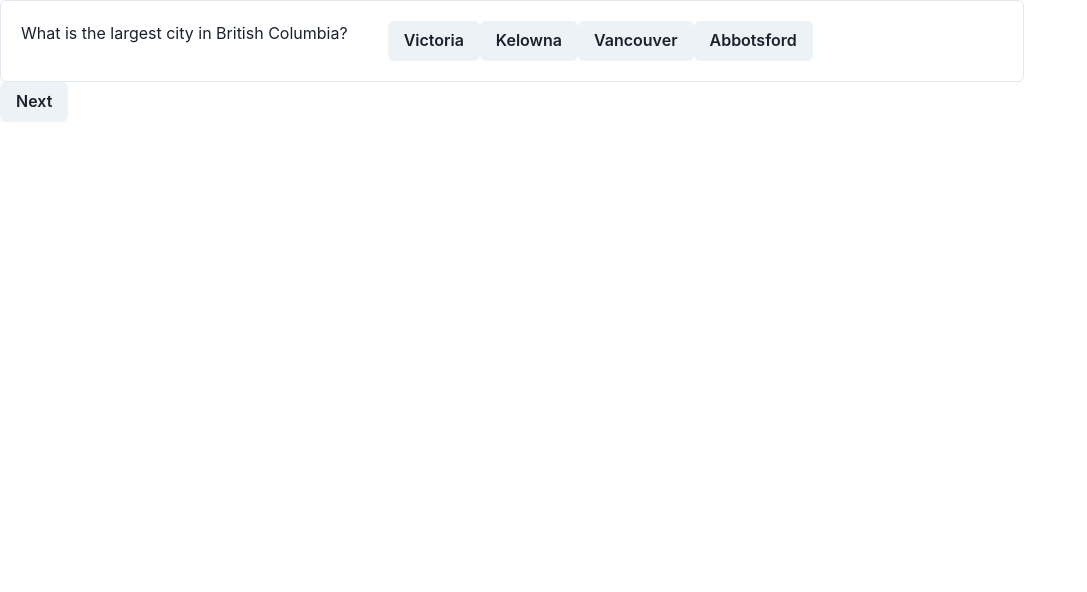
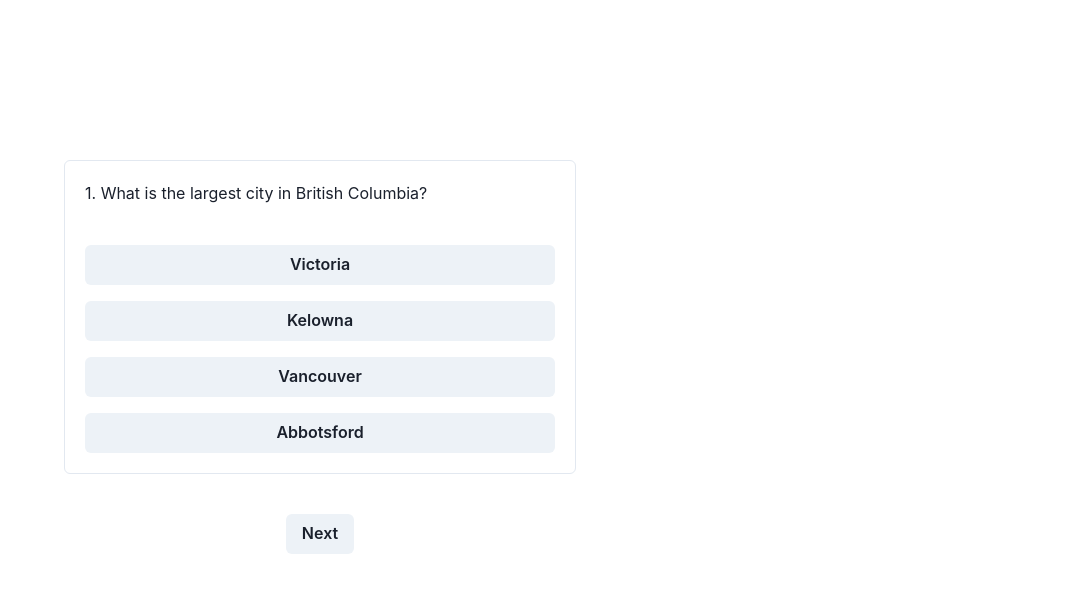
Before and after one commit to julhoang/wec-2023-neossat, a Next.js app: page /quiz in a window 1280 px wide. Shown: the top 592 px of the page, without its empty margins (0-1087 px from the left). Built offline with nearby package versions, Linux system fonts and the light colour scheme.

Commit message:
update quiz page

```diff
--- a/src/components/QuestionCard.tsx
+++ b/src/components/QuestionCard.tsx
@@ -6,21 +6,39 @@ import {
   Card,
   CardBody,
   CardHeader,
+  Stack,
 } from "@chakra-ui/react";
 import { Question } from "../utils/types";
 
-const QuestionCard = ({cardData}: {cardData: Question}) => {
+const QuestionCard = ({
+  cardData,
+  selectOption,
+  currentQuestion,
+}: {
+  cardData: Question;
+  selectOption: any;
+  currentQuestion: number;
+}) => {
   return (
-    <Card
-      direction={{ base: "column", sm: "row" }}
-      overflow="hidden"
-      variant="outline"
-    >
-      <CardHeader>{cardData.question}</CardHeader>
+    <Card direction={{ base: "column" }} variant="outline">
+      <CardHeader>
+        {currentQuestion + 1}. {cardData.question}
+      </CardHeader>
       <CardBody>
-        {cardData.options.map((option) => {
-          return <div>{option.text}</div>;
-        })}
+        <Stack spacing="4">
+          {cardData.options.map((option: any) => {
+            return (
+              <Button
+                key={option.id}
+                onClick={() => {
+                  selectOption(option.id, cardData.id);
+                }}
+              >
+                {option.text}
+              </Button>
+            );
+          })}
+        </Stack>
       </CardBody>
     </Card>
   );
--- a/src/pages/quiz.tsx
+++ b/src/pages/quiz.tsx
@@ -1,14 +1,22 @@
 import QuestionCard from "../components/QuestionCard";
 import { Head, Main } from "next/document";
 import { questionBank } from "../utils/questionBank";
-import { Box, Button, Card, CardBody, CardHeader } from "@chakra-ui/react";
+import {
+  Box,
+  Button,
+  Card,
+  CardBody,
+  CardHeader,
+  StackDivider,
+} from "@chakra-ui/react";
 import { Question } from "@/utils/types";
 import { useState } from "react";
+import { Stack, HStack, VStack } from "@chakra-ui/react";
 
 const Quiz = () => {
   const [currentQuestion, setCurrentQuestion] = useState(0);
   const [selectedOptions, setSelectedOptions] = useState<number[]>([]);
-
+  const [score, setScore] = useState(0);
   const [showSubmit, setShowSubmit] = useState(false);
 
   function prevQuestion(currentQuestion: number) {
@@ -26,7 +34,6 @@ const Quiz = () => {
   }
 
   function submitQuiz() {
-    setCurrentQuestion(0);
     if (selectedOptions.length < 9) {
       alert("Please answer all questions");
     } else {
@@ -35,36 +42,21 @@ const Quiz = () => {
   }
 
   return (
+    <VStack spacing={10} w="50%" my={40}>
+      {currentQuestion < 10 && (
         <>
-      {currentQuestion < 10 && (
           <Box w="80%">
-          <Card
-            direction={{ base: "column", sm: "row" }}
-            overflow="hidden"
-            variant="outline"
-          >
-            <CardHeader>{questionBank[currentQuestion].question}</CardHeader>
-            <CardBody>
-              {questionBank[currentQuestion].options.map((option) => {
-                return (
-                  <Button
-                    key={option.id}
-                    onClick={() => {
-                      selectOption(option.id, questionBank[currentQuestion].id);
-                      console.log(selectedOptions);
-                    }}
-                  >
-                    {option.text}
-                  </Button>
-                );
-              })}
-            </CardBody>
-          </Card>
+            <QuestionCard
+              cardData={questionBank[currentQuestion]}
+              selectOption={selectOption}
+              currentQuestion={currentQuestion}
+            />
           </Box>
+        </>
       )}
 
+      <HStack spacing="4">
         {currentQuestion > 0 && (
-        <>
           <Button
             onClick={() => {
               prevQuestion(currentQuestion);
@@ -72,11 +64,9 @@ const Quiz = () => {
           >
             Previous
           </Button>
-        </>
         )}
 
-      {currentQuestion < 10 ? (
-        <>
+        {currentQuestion < 9 ? (
           <Button
             onClick={() => {
               nextQuestion(currentQuestion);
@@ -84,10 +74,7 @@ const Quiz = () => {
           >
             Next
           </Button>
-        </>
         ) : (
-        <>
-          {/* {selectedOptions.length==9 && ()} */}
           <Button
             onClick={() => {
               submitQuiz();
@@ -95,9 +82,9 @@ const Quiz = () => {
           >
             Submit
           </Button>
-        </>
         )}
-    </>
+      </HStack>
+    </VStack>
   );
 };
 
```
Lines whose indentation alone changed are shown as unchanged.
